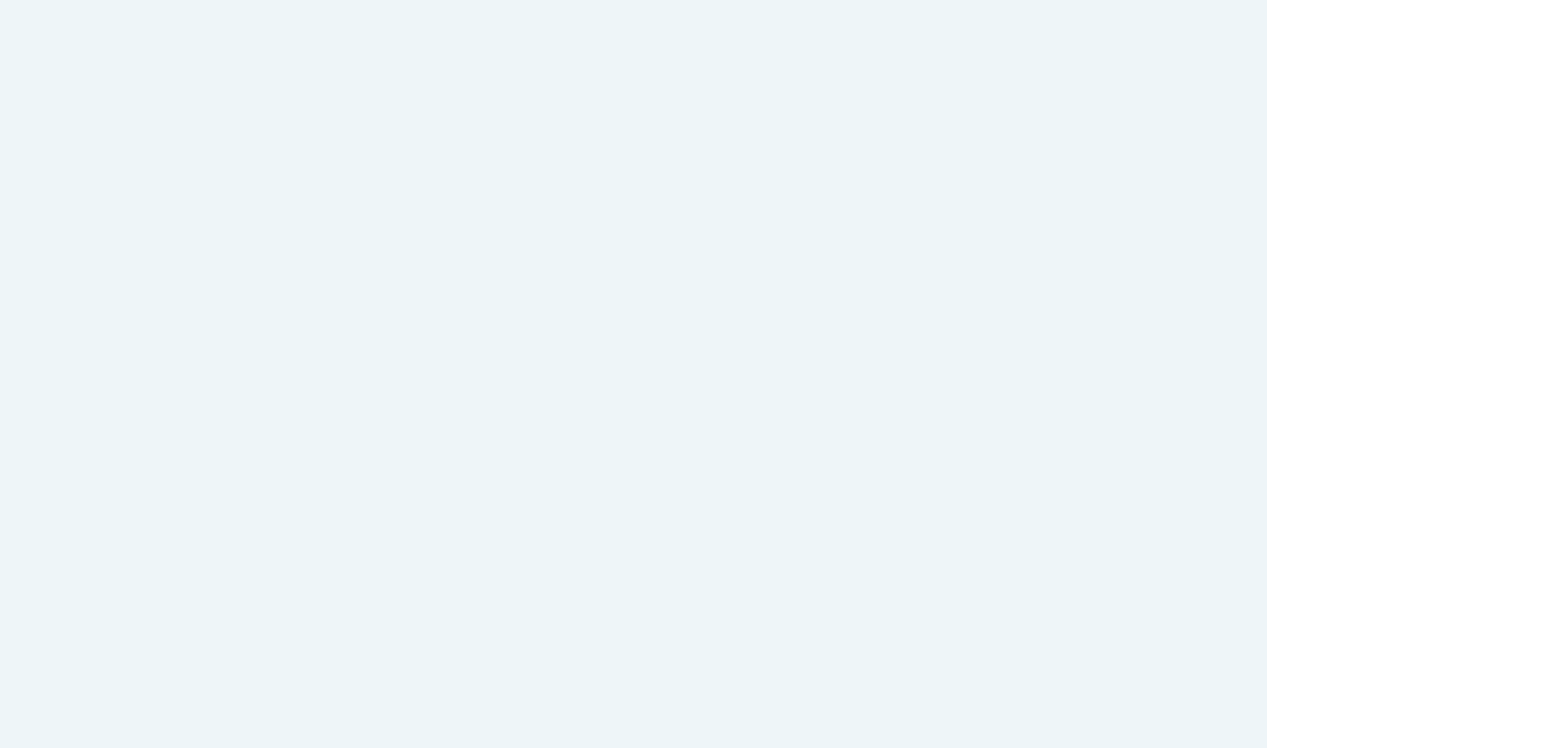
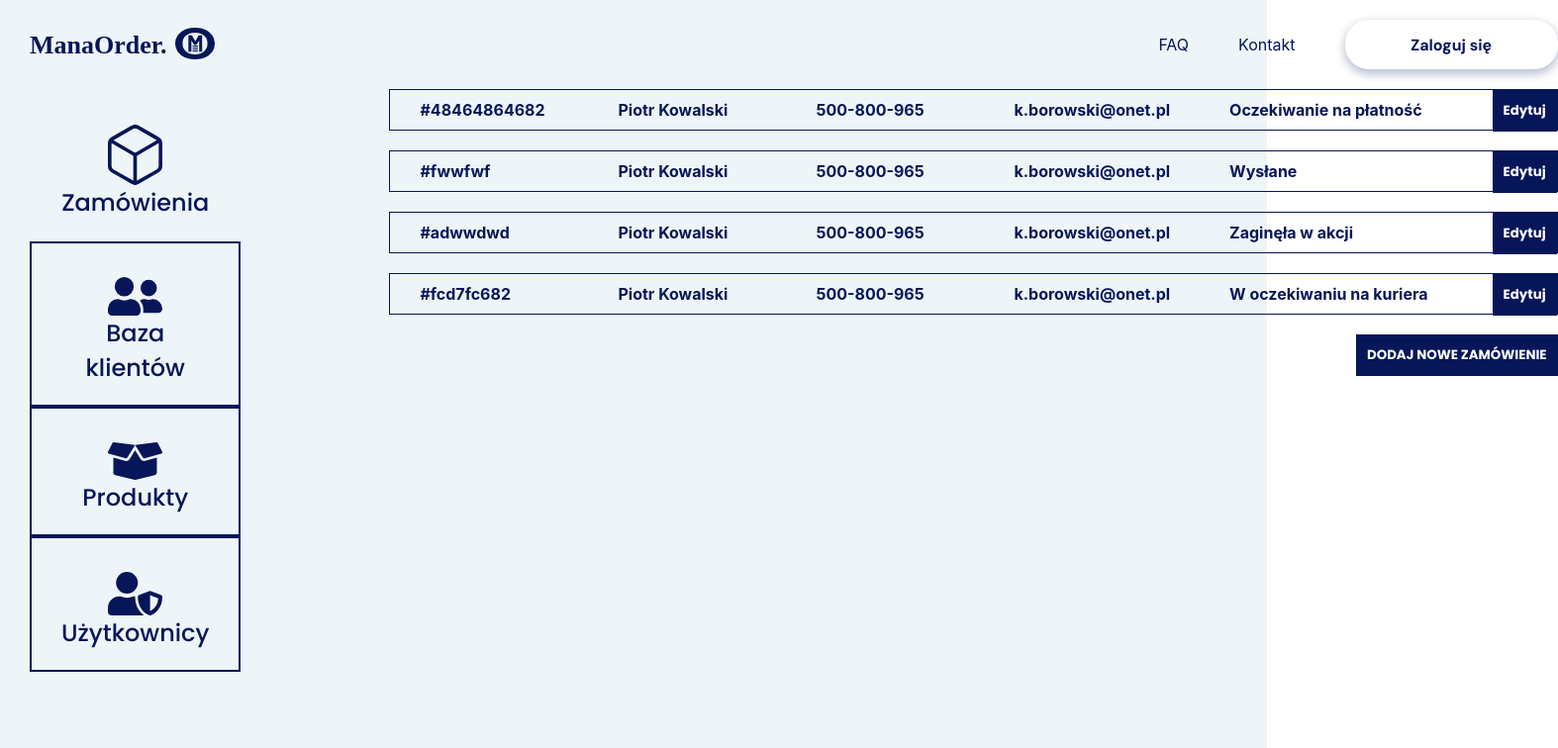
Before and after one commit to KamilBorowski1995/ManaOrder, a React (Create React App) app: page /orders in a window 1280 px wide. Shown: the top 756 px of the page at 99% size, 1574 px wide, since content can reach past the window. Built offline with nearby package versions, Linux system fonts and the light colour scheme.

Commit message:
add Button Square, orderl list and styled

```diff
--- a/src/App.js
+++ b/src/App.js
@@ -27,6 +27,7 @@ function App() {
           redirect={HomePage}
         />
         <Route exact path="/login" component={LoginPage} />
+        <Route exact path="/orders" component={AppPage} />
       </Wrapper>
     </BrowserRouter>
   );
--- /dev/null
+++ b/src/components/atoms/ButtonSquare/ButtonSquare.js
@@ -0,0 +1,28 @@
+import React from "react";
+import styled from "styled-components";
+import { theme } from "../../../theme/mainTheme";
+
+const StyledButton = styled.button`
+  position: absolute;
+  right: 0;
+  /* height: 100%; */
+  color: ${theme.colors.tertiary};
+  background-color: ${theme.colors.primary};
+  font-size: ${theme.fontSize.x};
+  font-family: ${theme.secondaryFont};
+  border: 1px solid ${theme.colors.primary};
+  padding: 10px;
+  font-weight: bold;
+  cursor: pointer;
+  transition: 0.2s linear;
+
+  :hover {
+    opacity: 0.9;
+  }
+`;
+
+const ButtonSquare = ({ children }) => {
+  return <StyledButton>{children}</StyledButton>;
+};
+
+export default ButtonSquare;
--- a/src/components/atoms/Input/Input.js
+++ b/src/components/atoms/Input/Input.js
@@ -45,7 +45,7 @@ const StyledLabel = styled.label`
   transform: translateY(-50%);
   transition: 0.3s ease-in-out;
   cursor: pointer;
-  color: ${theme.colors.primaryColor};
+  color: ${theme.colors.primary};
 `;
 
 const StyledBar = styled.div`
--- a/src/components/atoms/Paragraph/Paragraph.js
+++ b/src/components/atoms/Paragraph/Paragraph.js
@@ -3,15 +3,16 @@ import styled from "styled-components";
 
 import { theme } from "../../../theme/mainTheme";
 
-const StyledButton = styled.p`
-  font-size: ${theme.fontSize.l};
+const StyledParagraph = styled.p`
+  font-size: ${theme.fontSize.xl};
   font-family: ${theme.secondaryFont};
   font-weight: ${({ weight }) => weight};
   color: ${theme.colors.primary};
+  transition: 0.3s ease-in-out;
 `;
 
-const Paragraph = ({ children, weight }) => {
-  return <StyledButton weight={weight}>{children}</StyledButton>;
+const Paragraph = ({ children, weight = 500 }) => {
+  return <StyledParagraph weight={weight}>{children}</StyledParagraph>;
 };
 
 export default Paragraph;
--- /dev/null
+++ b/src/components/molecules/OrderList/OrderList.js
@@ -0,0 +1,57 @@
+import React from "react";
+import styled from "styled-components";
+
+import { theme } from "../../../theme/mainTheme";
+import ButtonSquare from "../../atoms/ButtonSquare/ButtonSquare";
+
+const Wrapper = styled.div`
+  border: 1px solid ${theme.colors.primary};
+  display: flex;
+  position: relative;
+`;
+
+const BoxWrapper = styled.div`
+  min-width: 200px;
+
+  max-width: 300px;
+  :nth-last-of-type(1) {
+    margin-right: 100px;
+  }
+`;
+
+const StyledText = styled.p`
+  /* display: inline-block; */
+  color: ${theme.colors.primary};
+  font-size: ${theme.fontSize.l};
+  font-weight: bold;
+  flex-grow: 1;
+  margin: 0;
+  padding: 10px 30px;
+  white-space: nowrap;
+`;
+
+const OrderList = ({ id, firstName, lastName, phone, mail, status }) => {
+  return (
+    <Wrapper>
+      <BoxWrapper>
+        <StyledText>{id}</StyledText>
+      </BoxWrapper>
+      <BoxWrapper>
+        <StyledText>{`${firstName} ${lastName}`}</StyledText>
+      </BoxWrapper>
+      <BoxWrapper>
+        <StyledText>{phone}</StyledText>
+      </BoxWrapper>
+      <BoxWrapper>
+        <StyledText>{mail}</StyledText>
+      </BoxWrapper>
+      <BoxWrapper>
+        <StyledText>{status}</StyledText>
+      </BoxWrapper>
+
+      <ButtonSquare>Edytuj</ButtonSquare>
+    </Wrapper>
+  );
+};
+
+export default OrderList;
--- a/src/components/organism/NavBar/NavBar.js
+++ b/src/components/organism/NavBar/NavBar.js
@@ -12,6 +12,7 @@ import auth from "../../../AuthComponent/auth";
 const NavBarWrapper = styled.div`
   display: grid;
   grid-template-columns: 4fr 1fr;
+  margin-bottom: 20px;
 `;
 const NavWrapper = styled.nav`
   display: flex;
--- a/src/components/organism/NavCategory/NavCategory.js
+++ b/src/components/organism/NavCategory/NavCategory.js
@@ -1,9 +1,60 @@
 import React from "react";
+import { NavLink } from "react-router-dom";
+import styled from "styled-components";
+
+import { theme } from "../../../theme/mainTheme";
+
+import boxImage from "../../assets/svg/box.svg";
+import openBoxImage from "../../assets/svg/openBox.svg";
+import clientImage from "../../assets/svg/client.svg";
+import userImage from "../../assets/svg/user.svg";
+
+import Paragraph from "../../atoms/Paragraph/Paragraph";
+
+const activeClassName = "nav-item-active";
+
+const StyledNavLink = styled(NavLink).attrs({ activeClassName })`
+  display: flex;
+  flex-direction: column;
+  text-align: center;
+  text-decoration: none;
+  padding: 20px 30px;
+  border: 2px solid transparent;
+  transition: 0.3s ease-in-out;
+
+  &.${activeClassName} {
+    border: 2px solid ${theme.colors.primary};
+  }
+  :hover :not(${activeClassName}) {
+    transform: scale(1.1);
+  }
+`;
+
+const StyledImg = styled.img`
+  width: 55px;
+  margin: 14px auto 0;
+  transition: 0.3s ease-in-out;
+`;
 
 const NavCategory = () => {
   return (
     <div>
-      <p>Nawigacja boczna</p>
+      <StyledNavLink exact activeClassName="active" to="/">
+        <StyledImg src={boxImage} alt="orders" />
+        <Paragraph>Zamówienia</Paragraph>
+      </StyledNavLink>
+      <StyledNavLink activeClassName="active" to="/orders">
+        <StyledImg src={clientImage} alt="clients" />
+        <Paragraph>Baza klientów</Paragraph>
+      </StyledNavLink>
+      <StyledNavLink to="/orders">
+        <StyledImg src={openBoxImage} alt="products" />
+        <Paragraph>Produkty</Paragraph>
+      </StyledNavLink>
+      <StyledNavLink to="/orders">
+        <StyledImg src={userImage} alt="users" />
+        <Paragraph>Użytkownicy</Paragraph>
+      </StyledNavLink>
     </div>
   );
 };
--- a/src/pages/AppPage/AppPage.js
+++ b/src/pages/AppPage/AppPage.js
@@ -1,10 +1,83 @@
 import React from "react";
+import styled from "styled-components";
+
 import AppTemplate from "../../templates/AppTemplate";
 
+import OrderList from "../../components/molecules/OrderList/OrderList";
+
+import ButtonSquare from "../../components/atoms/ButtonSquare/ButtonSquare";
+
+const baseOrders = [
+  {
+    id: "#48464864682",
+    firstName: "Piotr",
+    lastName: "Kowalski",
+    phone: "500-800-965",
+    mail: "k.borowski@onet.pl",
+    status: "Oczekiwanie na płatność",
+  },
+  {
+    id: "#fwwfwf",
+    firstName: "Piotr",
+    lastName: "Kowalski",
+    phone: "500-800-965",
+    mail: "k.borowski@onet.pl",
+    status: "Wysłane",
+  },
+  {
+    id: "#adwwdwd",
+    firstName: "Piotr",
+    lastName: "Kowalski",
+    phone: "500-800-965",
+    mail: "k.borowski@onet.pl",
+    status: "Zaginęła w akcji",
+  },
+  {
+    id: "#fcd7fc682",
+    firstName: "Piotr",
+    lastName: "Kowalski",
+    phone: "500-800-965",
+    mail: "k.borowski@onet.pl",
+    status: "W oczekiwaniu na kuriera",
+  },
+];
+
+const Wrapper = styled.div`
+  margin-left: 150px;
+  position: relative;
+`;
+const StyledElementList = styled.div`
+  margin-bottom: 20px;
+`;
+
+const StyledButonSquare = styled(ButtonSquare)`
+  position: absolute;
+  right: 0;
+`;
+
 const AppPage = () => {
+  const orderMap = baseOrders.map(
+    ({ id, firstName, lastName, phone, mail, status }) => (
+      <StyledElementList>
+        <OrderList
+          key={id}
+          id={id}
+          firstName={firstName}
+          lastName={lastName}
+          phone={phone}
+          mail={mail}
+          status={status}
+        />
+      </StyledElementList>
+    )
+  );
+
   return (
     <AppTemplate>
-      <p>App Page</p>
+      <Wrapper>
+        {orderMap}
+        <ButtonSquare>DODAJ NOWE ZAMÓWIENIE</ButtonSquare>
+      </Wrapper>
     </AppTemplate>
   );
 };
```
Also changed, not shown: 2 other files (tests, documents, lock files or other folders).
